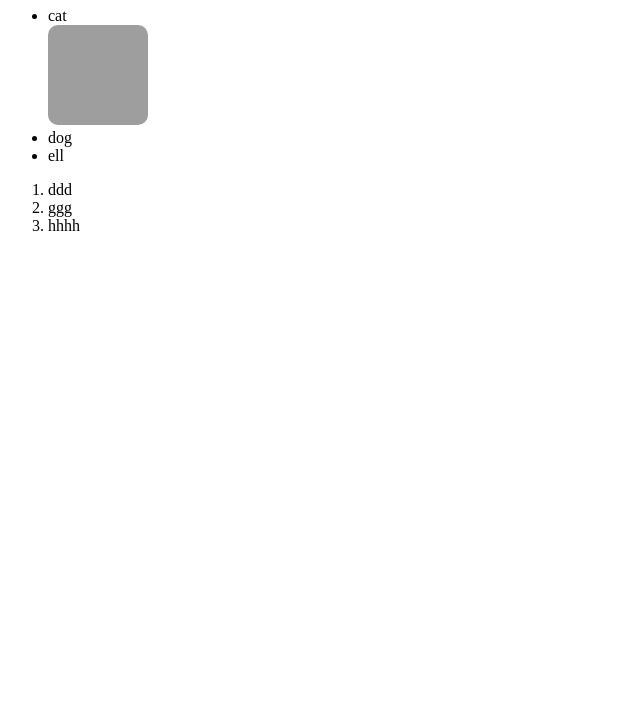
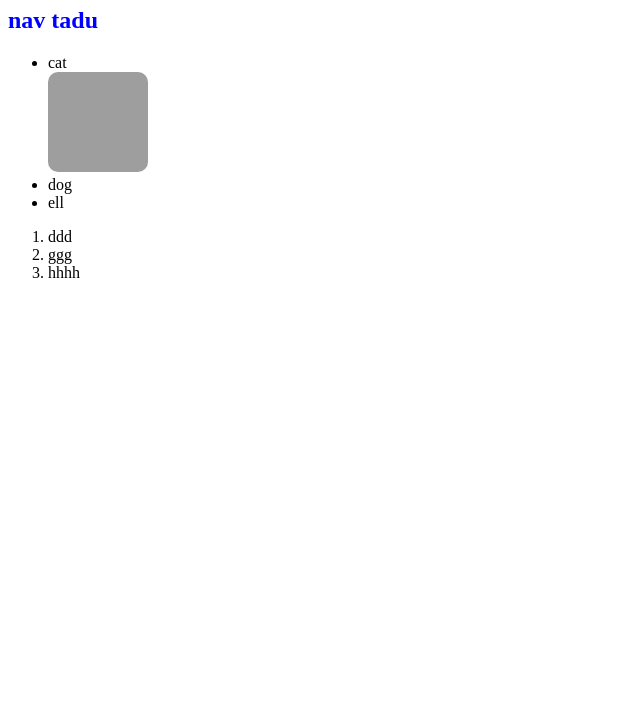
Before and after one commit to RudisLV2006/WEB, a plain HTML site: page index.html in a window 1280 px wide. Shown: the part 73-800 px from the top of the page, without its empty margins (0-640 px from the left). Drawn offline with Linux system fonts and the light colour scheme; grey boxes are pictures that could not be loaded.

Commit message:
Add script in html and css embed option

```diff
--- a/index.html
+++ b/index.html
@@ -5,9 +5,14 @@
     <meta name="viewport" content="width=device-width, initial-scale=1.0">
     <title>Hello days dot</title>
     <link rel="stylesheet" href="css/style.css">
+    <script>
+        console.log("Js in head section");
+    </script>
 </head>
 <body>
     <h1>Hello world</h1>
+
+    <h2 style="color:blue;">nav tadu</h2>
     <div>
         <!-- image -->
         <ul>
@@ -26,5 +31,10 @@
     </div>
 
     <script src="js/app.js"></script>
+
+    <script>
+        console.log(1.4+2);
+    </script>
+
 </body>
 </html>
```
